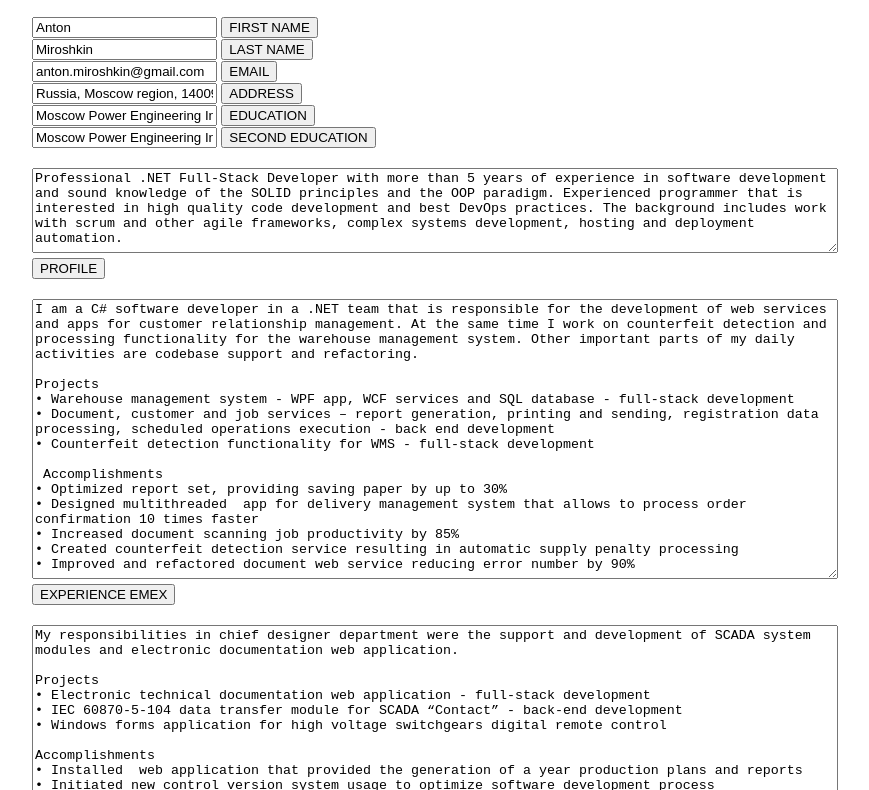
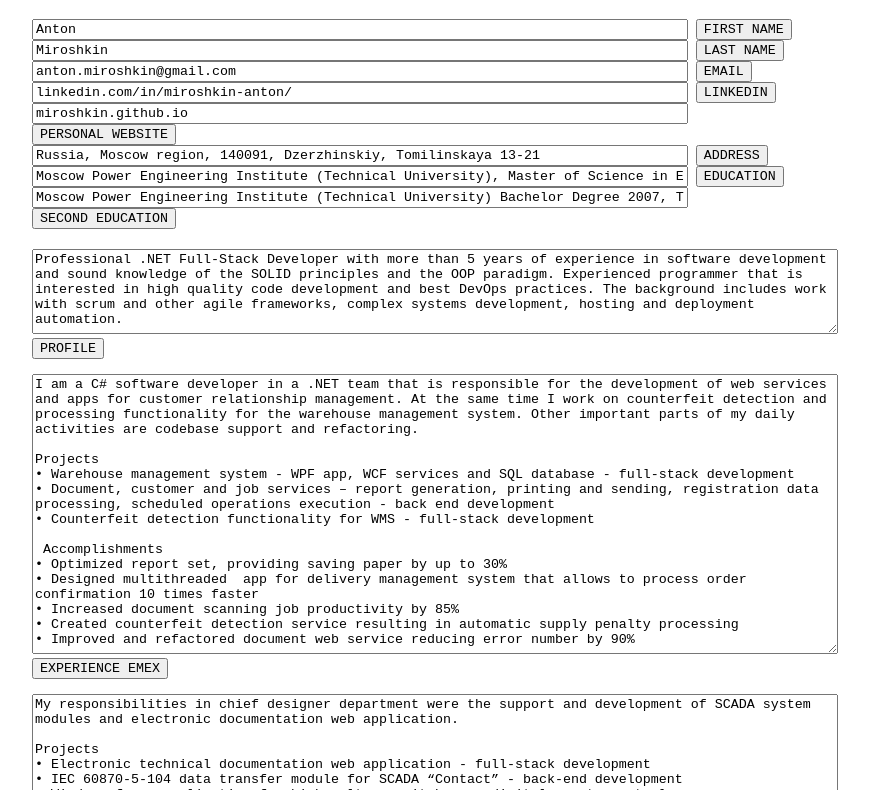
Before and after one commit to miroshkin/miroshkin.github.io, a website: page projects/denmark.html in a window 1280 px wide. Shown: the part 123-913 px from the top of the page, without its empty margins (208-1077 px from the left). Drawn offline with Linux system fonts and the light colour scheme.

Commit message:
Added linkedIn link and formatted texts

```diff
--- a/projects/denmark.html
+++ b/projects/denmark.html
@@ -17,9 +17,9 @@
               font-family:'digital-clock-font';
               src: url('../fonts/digital-7.ttf');
               }
-              /* * {
-                font-family: Orbitron;
-              } */
+              * {
+                font-family: monospace;
+              }
               textarea {
                 width: 100%;
               }
@@ -39,27 +39,35 @@
 
       <div style="font-family: Orbitron;">
         <div>
-          <input type="text" value="Anton" id="firstName">
+          <input type="text" size="80" value="Anton" id="firstName">
           <button onclick="CopyToClipboard('firstName')">FIRST NAME</button>
         </div>
         <div>
-          <input type="text" value="Miroshkin" id="lastName">
+          <input type="text" size="80" value="Miroshkin" id="lastName">
           <button onclick="CopyToClipboard('lastName')">LAST NAME</button>
         </div>
         <div>
-          <input type="text" value="anton.miroshkin@gmail.com" id="email">
+          <input type="text" size="80" value="anton.miroshkin@gmail.com" id="email">
           <button onclick="CopyToClipboard('email')">EMAIL</button>
         </div>
         <div>
-          <input type="text" value="Russia, Moscow region, 140091, Dzerzhinskiy, Tomilinskaya 13-21" id="address">
+          <input type="text" size="80" value="linkedin.com/in/miroshkin-anton/" id="linkedin">
+          <button onclick="CopyToClipboard('linkedin')">LINKEDIN</button>
+        </div>
+        <div>
+          <input type="text" size="80" value="miroshkin.github.io" id="website">
+          <button onclick="CopyToClipboard('website')">PERSONAL WEBSITE</button>
+        </div>
+        <div>
+          <input type="text" size="80" value="Russia, Moscow region, 140091, Dzerzhinskiy, Tomilinskaya 13-21" id="address">
           <button onclick="CopyToClipboard('address')">ADDRESS</button>
         </div>
         <div>
-          <input type="text" value="Moscow Power Engineering Institute (Technical University), Master of Science in Engineering, 2009, Bachelor Degree 2007, Electrical Systems And Networks" id="education">
+          <input type="text" size="80" value="Moscow Power Engineering Institute (Technical University), Master of Science in Engineering, 2009, Bachelor Degree 2007, Electrical Systems And Networks" id="education">
           <button onclick="CopyToClipboard('education')">EDUCATION</button>
         </div>
         <div>
-          <input type="text" value="Moscow Power Engineering Institute (Technical University) Bachelor Degree 2007, Translation And Interpreting Studies" id="second-education">
+          <input type="text" size="80" value="Moscow Power Engineering Institute (Technical University) Bachelor Degree 2007, Translation And Interpreting Studies" id="second-education">
           <button onclick="CopyToClipboard('second-education')">SECOND EDUCATION</button>
         </div>
         <br>
```
